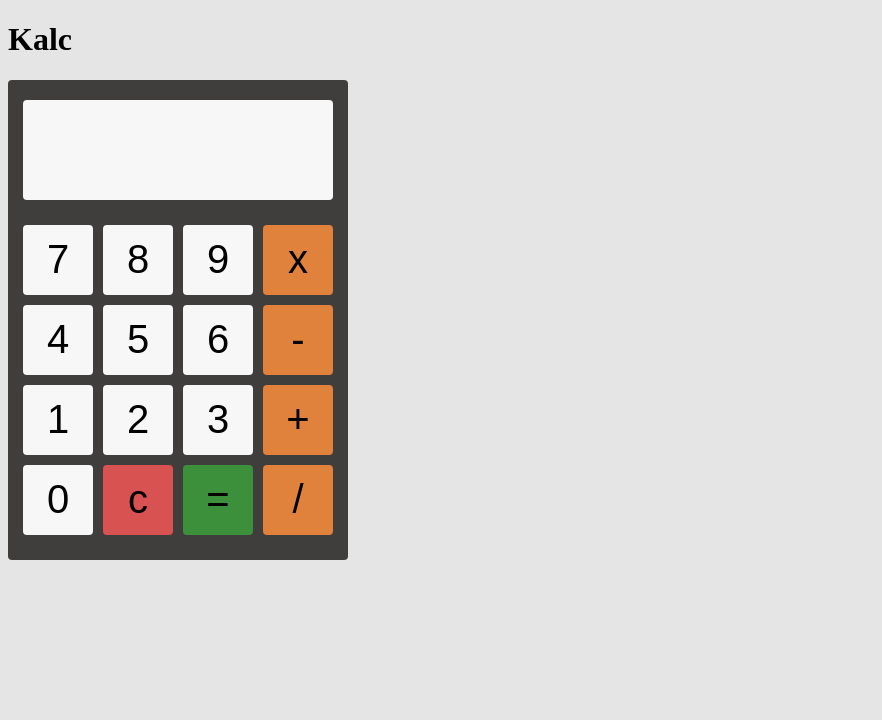
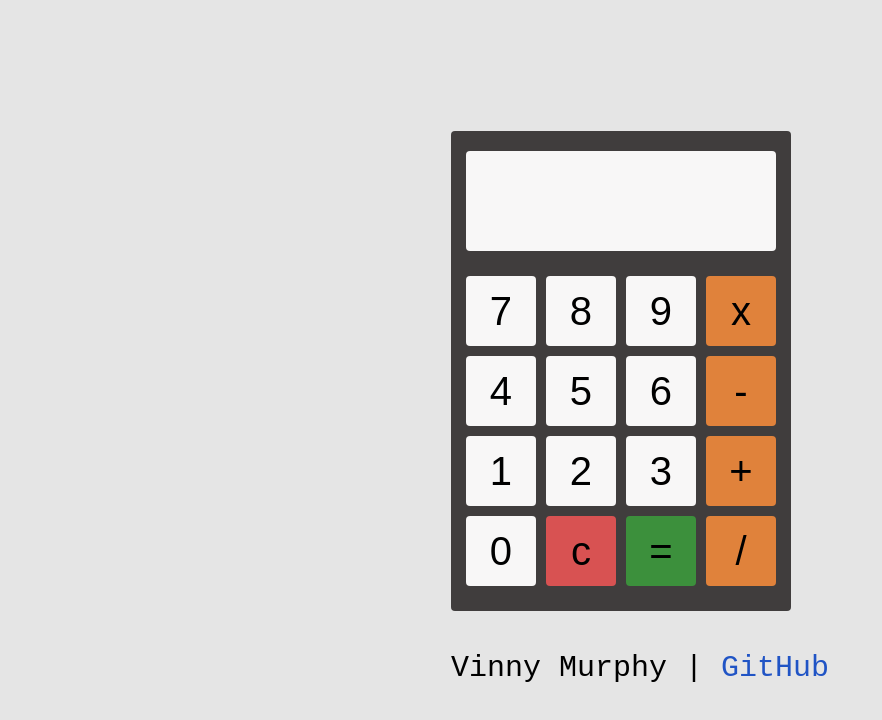
Before and after one commit to vinnyWebDev/calculator, a plain HTML site: page index.html in a window 1280 px wide. Shown: the whole page, without its empty margins (0-882 px from the left). Drawn offline with Linux system fonts and the light colour scheme.

Commit message:
final commit before merge

```diff
--- a/index.html
+++ b/index.html
@@ -8,7 +8,7 @@
     <script src="script.js" defer></script>
   </head>
   <body>
-    <h1>Kalc</h1>
+    <div class="content">
       <div class="calcContainer">
         <div class="calcRow">
           <div class="calcScreen" id="calcScreen">
@@ -43,5 +43,9 @@
           <button class="oppBtn" value="/">/</button>
         </div>
       </div>
+      <div class="signature">
+        Vinny Murphy | <a href="https://github.com/vinnyWebDev">GitHub</a>
+      </div>
+    </div>
   </body>
 </html>
--- a/styles.css
+++ b/styles.css
@@ -1,5 +1,9 @@
 body{
     background-color: #e5e5e5;
+    display: flex;
+    align-items: center;
+    justify-content: center;
+    height: 100vh;
 }
 
 .calcContainer{
@@ -84,3 +88,16 @@ button:active{
 .equalsBtn:active{
     background-color: rgb(34, 118, 34);
 }
+
+.signature{
+    margin-top: 40px;
+    align-self: center;
+    font-size: 30px;
+    font-family: 'VT323', monospace;
+    color: rgb(0, 0, 0);
+}
+
+a{
+    text-decoration: none;
+    color: rgb(32, 84, 197);
+}
```
Lines whose indentation alone changed are shown as unchanged.
